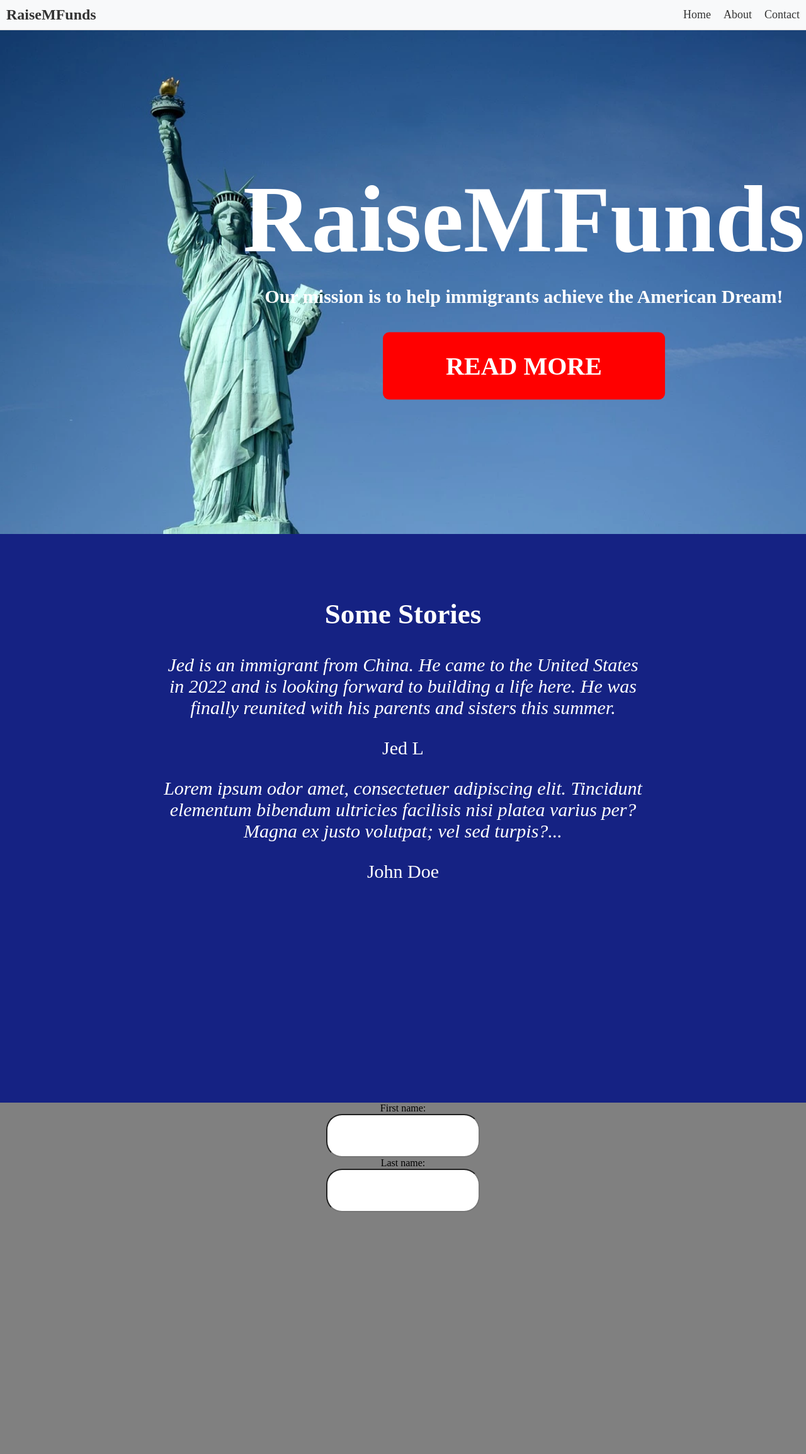
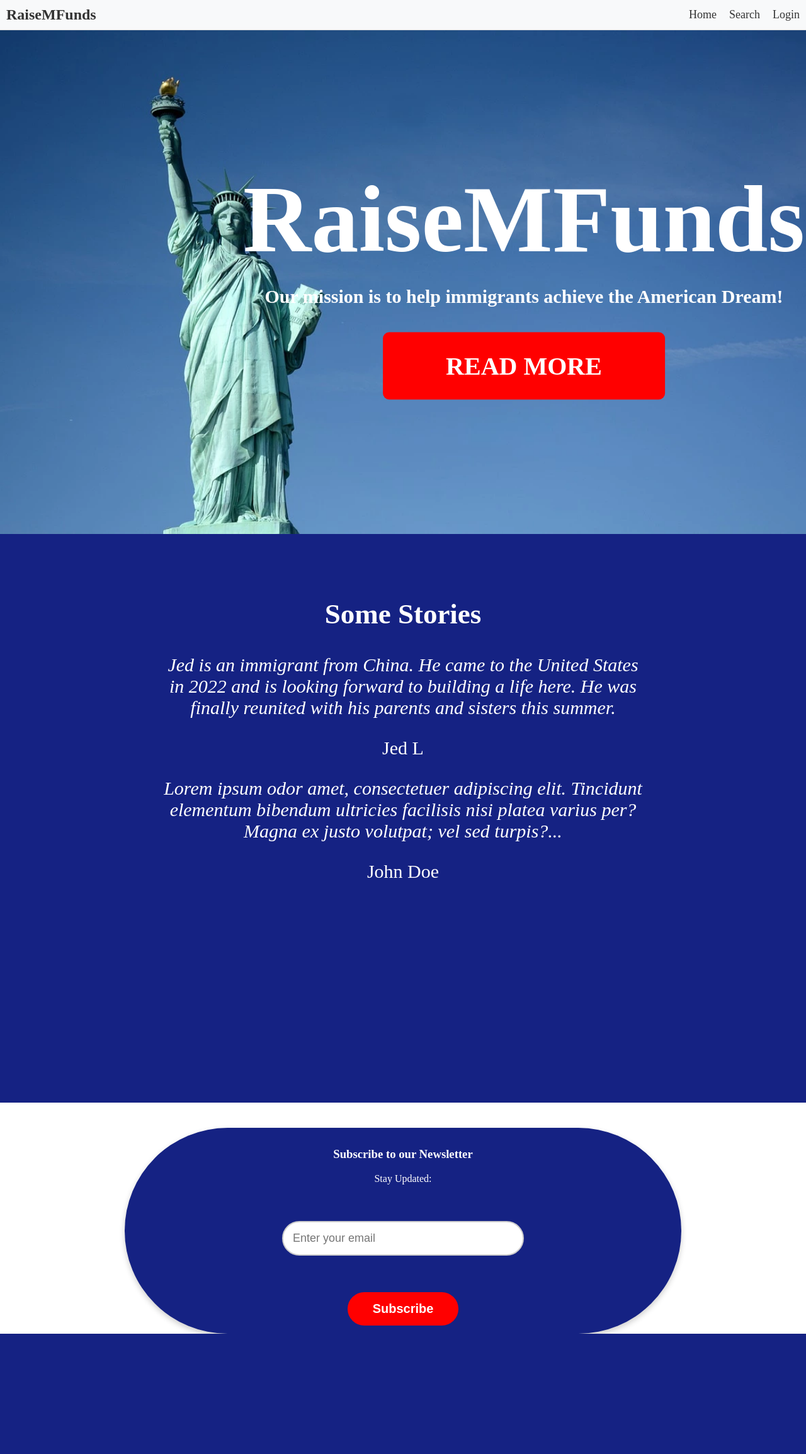
Before and after one commit to AnthonyJiangSpeedcuber/raisemfunds, a Flask app: page / in a window 1280 px wide. Shown: the whole page at 63% size. After the commit the page ends 2118 px from the top, so only its background shows below. Run offline with Flask 3, Linux system fonts and the light colour scheme.

Commit message:
Co-authored-by: Jumpy22 <Jumpy22@proton.me> Co-authored-by: BenjaminJiang2010 <Shanghaianwarrior17@users.noreply.github.com>

```diff
--- a/RaiseMFunds/static/css/index.css
+++ b/RaiseMFunds/static/css/index.css
@@ -53,7 +53,6 @@ h1 {
     background: #152283;
     padding: 5% 0;
     font-size: 30px;
-    text-wrap: pretty;
     padding-left: 20%;
     padding-right: 20%;
     padding-bottom: 25%;
@@ -64,21 +63,57 @@ h1 {
     flex-direction: column;
 }
 
-.Susan {
+/* Newsletter form styles */
+.newsletter-container {
     text-align: center;
-    background-color: grey;
-    padding-bottom: 30%;
-
-
+    background-color: #152283;
+    color: white;
+    padding-top: 1%;
+    padding-bottom: 1%;
+    border-radius: 1000000000px;
+    box-shadow: 0px 4px 10px rgba(0, 0, 0, 0.2);
+    max-width: 500px;
+    margin: 40px auto;
+    padding-left: 15%;
+    padding-right: 15%;
 }
 
-.Susantwo {
-    border-radius: 25px;
-    padding: 20px;
-    width: 200px;
-    height: 25px;
+.newsletter-form {
+    display: flex;
+    flex-direction: column;
+    align-items: center;
+    gap: 20px;
+}
 
+.input-email {
+    border-radius: 50px;
+    padding: 15px;
+    width: 80%;
+    max-width: 350px;
+    border: 2px solid #ccc;
+    font-size: 18px;
+    background-color: white;
+    color: #333;
 }
+
+.submit-button {
+    padding: 15px 40px;
+    border-radius: 50px;
+    border: none;
+    background-color: red;
+    color: white;
+    font-size: 20px;
+    font-weight: bold;
+    cursor: pointer;
+    transition: background-color 0.3s ease, transform 0.2s;
+}
+
+.submit-button:hover {
+    background-color: #e5533d;
+    transform: scale(1.05);
+}
+
+/* Navigation bar styles */
 .navbar {
     background-color: #f8f9fa;
     padding: 10px;
--- a/RaiseMFunds/templates/base.html
+++ b/RaiseMFunds/templates/base.html
@@ -11,8 +11,8 @@
          <a class="navbar-brand" href="/">RaiseMFunds</a>
          <ul class="navbar-menu">
             <li><a href="/">Home</a></li>
-            <li><a href="/about">About</a></li>
-            <li><a href="/contact">Contact</a></li>
+            <li><a href="/search">Search</a></li>
+            <li><a href="/login">Login</a></li>
          </ul>
       </nav>
       <div class="container">
--- a/RaiseMFunds/templates/index.html
+++ b/RaiseMFunds/templates/index.html
@@ -23,12 +23,14 @@
       <p>John Doe</p>
    </div>
 </div>
-<div class="Susan">
-   <form>
-      <label for="fname">First name:</label><br>
-      <input class="Susantwo" type="text" id="fname" name="fname"><br>
-      <label for="lname">Last name:</label><br>
-      <input class="Susantwo" type="text" id="lname" name="lname">
+
+<div class="newsletter-container">
+   <h3>Subscribe to our Newsletter</h3>
+   <form class="newsletter-form">
+      <label for="email">Stay Updated:</label><br>
+      <input class="input-email" type="email" id="email" placeholder="Enter your email"><br>
+      <button type="submit" class="submit-button">Subscribe</button>
    </form>
 </div>
+
 {% endblock %}
```
Also changed, not shown: RaiseMFunds/templates/login.html (+7 -9 lines).
